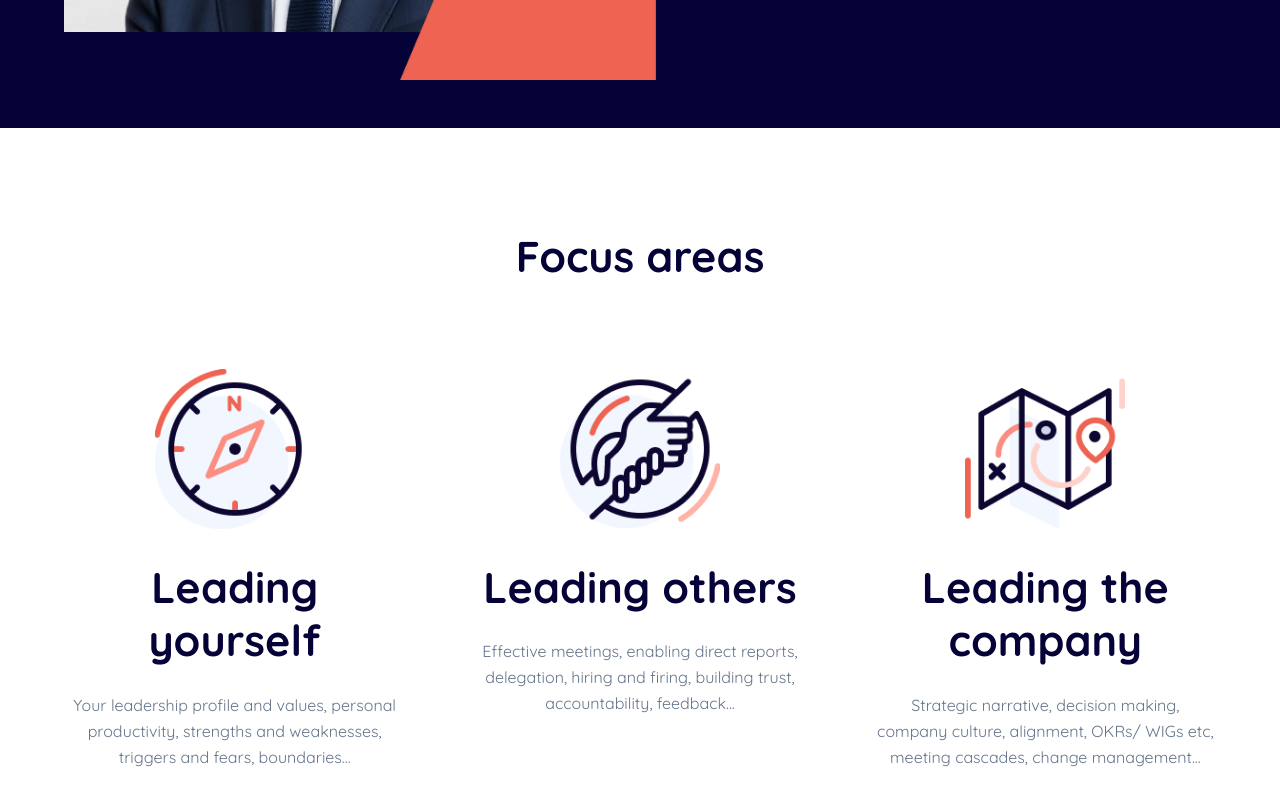
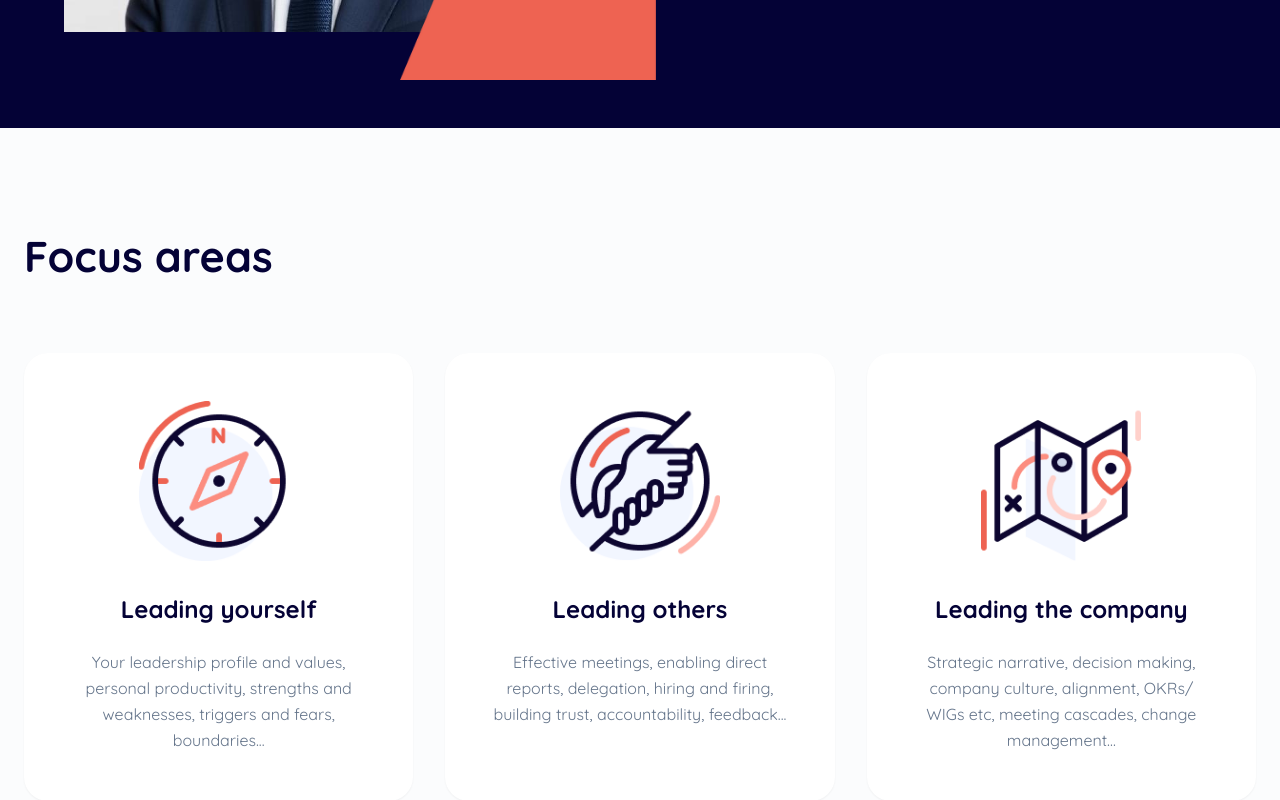
Before and after one commit to RoKCode-Hub/howto-venture, a React (Vite) app: page / in a window 1280 px wide. Shown: the part 1400-2200 px from the top of the page. Built offline with nearby package versions, Linux system fonts and the light colour scheme; the HTML template or start-up script is replaced by a standard one.

Commit message:
Add Focus Areas section

```diff
--- a/src/components/FocusAreas.tsx
+++ b/src/components/FocusAreas.tsx
@@ -25,20 +25,27 @@ const FocusAreas = () => {
   ];
 
   return (
-    <section id="focus" className="py-24 bg-white">
+    <section id="focus" className="py-24 bg-secondary/30">
       <div className="container mx-auto px-6">
-        <h2 className="text-[43px] font-quicksand font-bold text-center mb-20 text-navy-dark">
+        <h2 className="text-[43px] font-quicksand font-bold mb-16 text-primary">
           Focus areas
         </h2>
 
-        <div className="grid md:grid-cols-3 gap-16 max-w-6xl mx-auto">
+        <div className="grid md:grid-cols-3 gap-8 max-w-7xl mx-auto">
           {areas.map((area, index) => (
-            <div key={index} className="text-center">
-              <div className="inline-flex items-center justify-center w-40 h-40 mb-8">
+            <div
+              key={index}
+              className="bg-white rounded-3xl p-12 shadow-sm hover:shadow-md transition-shadow"
+            >
+              <div className="flex items-center justify-center w-40 h-40 mb-8 mx-auto">
                 <img src={area.icon} alt={area.title} className="w-full h-full object-contain" />
               </div>
-              <h3 className="text-[43px] font-quicksand font-bold mb-6 text-navy-dark leading-tight">{area.title}</h3>
-              <p className="text-muted-foreground leading-relaxed text-base font-quicksand">{area.description}</p>
+              <h3 className="text-2xl font-quicksand font-bold mb-6 text-primary text-center">
+                {area.title}
+              </h3>
+              <p className="text-muted-foreground leading-relaxed text-base font-quicksand text-center">
+                {area.description}
+              </p>
             </div>
           ))}
         </div>
@@ -46,5 +53,4 @@ const FocusAreas = () => {
     </section>
   );
 };
-
 export default FocusAreas;
```
